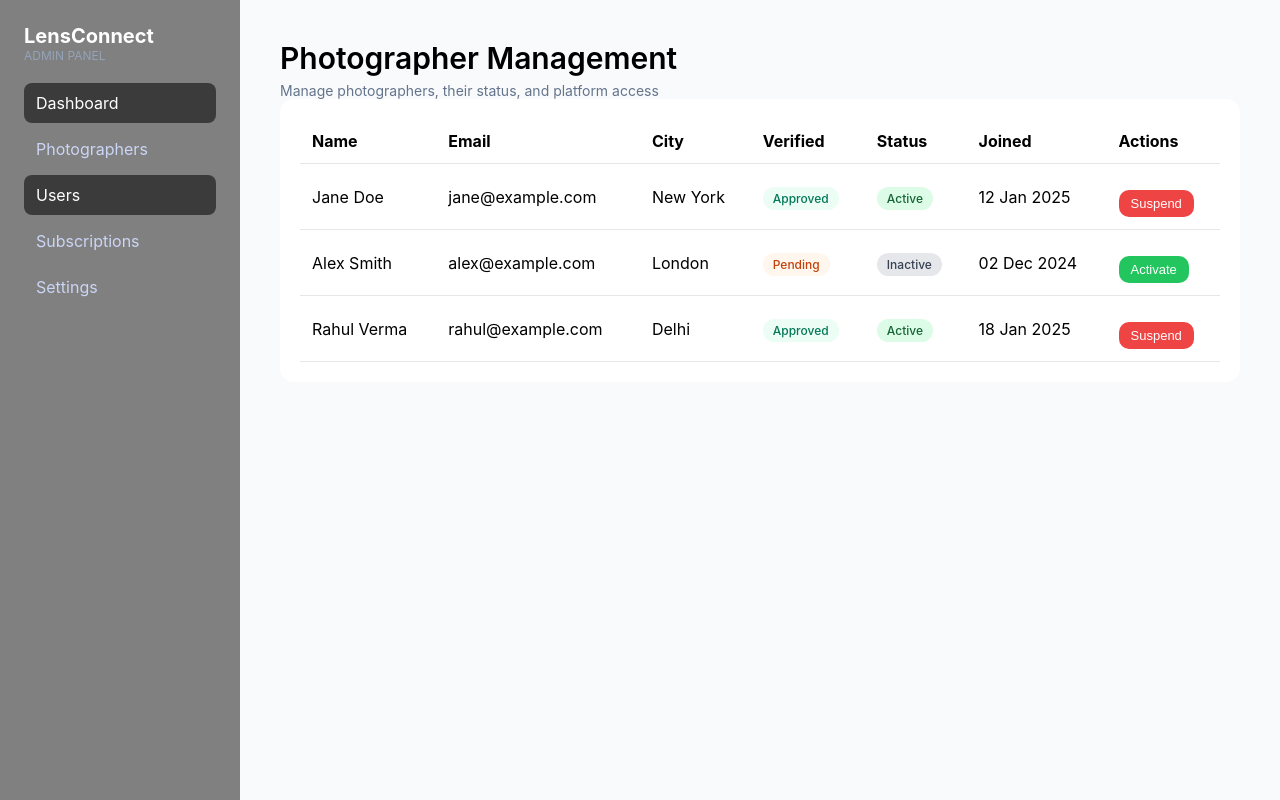
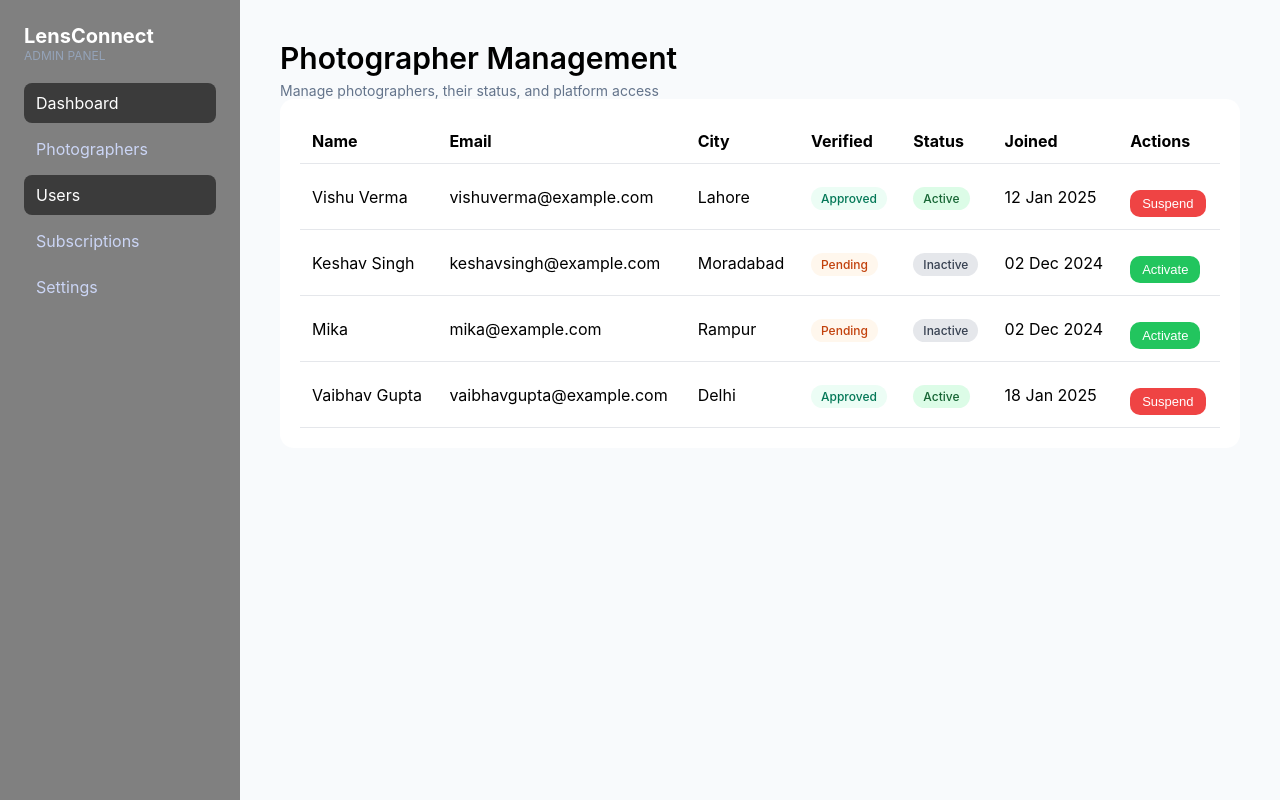
Before and after one commit to keshav2446/free, a React (Vite) app in the folder free/: page /admin/users in a window 1280 px wide. Built offline with nearby package versions, Linux system fonts and the light colour scheme.

Commit message:
admin panel

```diff
--- a/free/src/pages/admin/AdminDashboard.jsx
+++ b/free/src/pages/admin/AdminDashboard.jsx
@@ -6,9 +6,10 @@ import {
   Tooltip,
   ResponsiveContainer,
 } from "recharts";
+import { useNavigate } from "react-router-dom";
 import "./admin.css";
 
-/* MOCK ANALYTICS DATA (later API se aayega) */
+/* MOCK ANALYTICS DATA */
 const revenueData = [
   { month: "Aug", revenue: 4200 },
   { month: "Sep", revenue: 72000 },
@@ -18,6 +19,8 @@ const revenueData = [
 ];
 
 const AdminDashboard = () => {
+  const navigate = useNavigate();
+
   return (
     <div className="admin-page">
       {/* PAGE HEADER */}
@@ -33,12 +36,6 @@ const AdminDashboard = () => {
           <p className="stat-value">1,500</p>
           <span className="stat-hint">+42 this month</span>
         </div>
-
-        {/* <div className="admin-stat-card">
-          <h3>Photographers</h3>
-          <p className="stat-value">342</p>
-          <span className="stat-hint">18 pending approval</span>
-        </div> */}
 
         <div className="admin-stat-card">
           <h3>Active Subscriptions</h3>
@@ -79,7 +76,10 @@ const AdminDashboard = () => {
           <p className="muted">
             Review and approve new photographer registrations.
           </p>
-          <button className="admin-btn primary">
+          <button
+            className="admin-btn primary"
+            onClick={() => navigate("/admin/photographers")}
+          >
             Review Applications
           </button>
         </div>
@@ -89,18 +89,24 @@ const AdminDashboard = () => {
           <p className="muted">
             Manage plans, override access, resolve billing issues.
           </p>
-          <button className="admin-btn">
+          <button
+            className="admin-btn"
+            onClick={() => navigate("/admin/subscriptions")}
+          >
             Manage Subscriptions
           </button>
         </div>
 
         <div className="admin-action-card">
-          <h3>User Accounts</h3>
+          <h3>Photographer Accounts</h3>
           <p className="muted">
-            Suspend, verify, or manage platform users.
+            Suspend, verify, or manage photographers.
           </p>
-          <button className="admin-btn">
-            View Users
+          <button
+            className="admin-btn"
+            onClick={() => navigate("/admin/users")}
+          >
+            View Photographers
           </button>
         </div>
       </div>
--- a/free/src/pages/admin/AdminPhotographers.jsx
+++ b/free/src/pages/admin/AdminPhotographers.jsx
@@ -119,21 +119,27 @@ import "./admin.css";
 const dummyPhotographers = [
   {
     _id: "1",
-    name: "Vishu Kumar",
+    name: "Vishu Verma",
     email: "vishu@gmail.com",
     city: "Lahore",
   },
   {
     _id: "2",
-    name: "Ayesha Khan",
-    email: "ayesha@gmail.com",
-    city: "Karachi",
+    name: "Vaibhav Gupta",
+    email: "vaibhavgupta@gmail.com",
+    city: "Delhi",
   },
   {
     _id: "3",
-    name: "Ali Raza",
-    email: "ali@gmail.com",
-    city: "Islamabad",
+    name: "Keshav Singh",
+    email: "keshavsingh@gmail.com",
+    city: "Moradabad",
+  },
+    {
+    _id: "4",
+    name: "Mika",
+    email: "mika@gmail.com",
+    city: "Rampur",
   },
 ];
 
--- a/free/src/pages/admin/AdminSubscriptions.jsx
+++ b/free/src/pages/admin/AdminSubscriptions.jsx
@@ -49,7 +49,7 @@ const AdminSubscriptions = () => {
 
           <tbody>
             <tr>
-              <td>Jane Doe</td>
+              <td>Vishu Verma</td>
               <td>Pro</td>
               <td>
                 <span className="status active">Active</span>
@@ -65,7 +65,7 @@ const AdminSubscriptions = () => {
             </tr>
 
             <tr>
-              <td>Alex Smith</td>
+              <td>Keshav Singh</td>
               <td>Free</td>
               <td>
                 <span className="status muted">Inactive</span>
@@ -81,7 +81,23 @@ const AdminSubscriptions = () => {
             </tr>
 
             <tr>
-              <td>Rahul Verma</td>
+              <td>Mika</td>
+              <td>Free</td>
+              <td>
+                <span className="status muted">Inactive</span>
+              </td>
+              <td>—</td>
+              <td>—</td>
+              <td>₹0</td>
+              <td>
+                <button className="admin-btn small primary">
+                  Upgrade
+                </button>
+              </td>
+            </tr>
+
+            <tr>
+              <td>Vaibhav Gupta</td>
               <td>Pro</td>
               <td>
                 <span className="status warning">Expired</span>
--- a/free/src/pages/admin/AdminUsers.jsx
+++ b/free/src/pages/admin/AdminUsers.jsx
@@ -28,9 +28,9 @@ const AdminUsers = () => {
 
           <tbody>
             <tr>
-              <td>Jane Doe</td>
-              <td>jane@example.com</td>
-              <td>New York</td>
+              <td>Vishu Verma</td>
+              <td>vishuverma@example.com</td>
+              <td>Lahore</td>
               <td>
                 <span className="status approved">Approved</span>
               </td>
@@ -46,9 +46,9 @@ const AdminUsers = () => {
             </tr>
 
             <tr>
-              <td>Alex Smith</td>
-              <td>alex@example.com</td>
-              <td>London</td>
+              <td>Keshav Singh</td>
+              <td>keshavsingh@example.com</td>
+              <td>Moradabad</td>
               <td>
                 <span className="status pending">Pending</span>
               </td>
@@ -64,8 +64,26 @@ const AdminUsers = () => {
             </tr>
 
             <tr>
-              <td>Rahul Verma</td>
-              <td>rahul@example.com</td>
+              <td>Mika</td>
+              <td>mika@example.com</td>
+              <td>Rampur</td>
+              <td>
+                <span className="status pending">Pending</span>
+              </td>
+              <td>
+                <span className="status muted">Inactive</span>
+              </td>
+              <td>02 Dec 2024</td>
+              <td>
+                <button className="admin-btn small success">
+                  Activate
+                </button>
+              </td>
+            </tr>
+
+            <tr>
+              <td>Vaibhav Gupta</td>
+              <td>vaibhavgupta@example.com</td>
               <td>Delhi</td>
               <td>
                 <span className="status approved">Approved</span>
```
